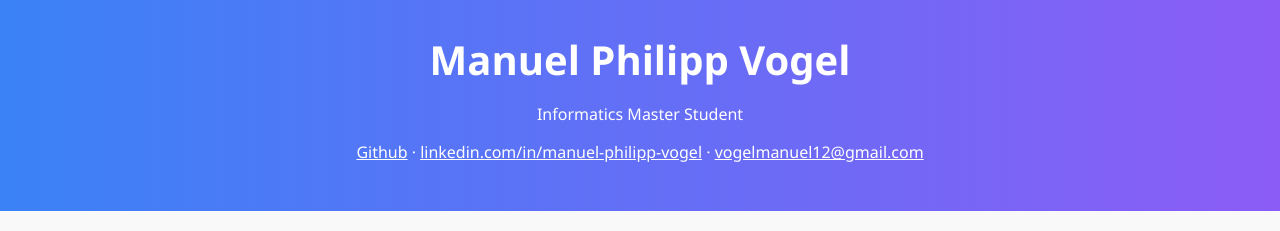
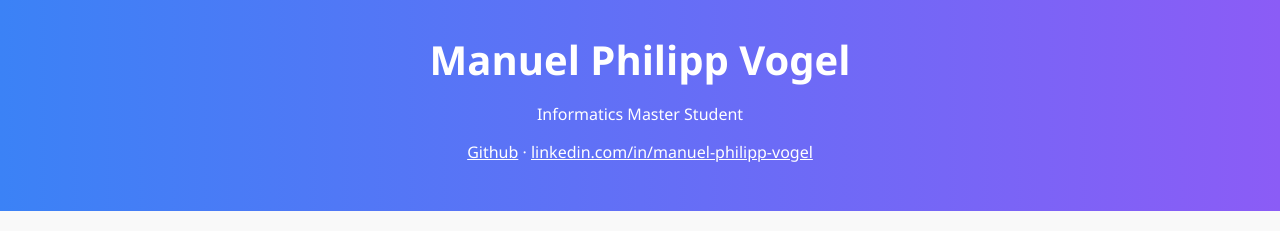
Before and after one commit to manu12121999/TestWebsite, a plain HTML site: page cv.html in a window 1280 px wide. Shown: the top 231 px of the page. Drawn offline with Linux system fonts and the light colour scheme.

Commit message:
update cv.html

```diff
--- a/cv.html
+++ b/cv.html
@@ -89,7 +89,7 @@
   <header>
     <h1>Manuel Philipp Vogel</h1>
     <p>Informatics Master Student</p>
-    <p><a href="https://github.com/manu12121999?tab=repositories&q=&type=&language=&sort=stargazers">Github</a>  &middot;  <a href="https://www.linkedin.com/in/manuel-philipp-vogel/" target="_blank">linkedin.com/in/manuel-philipp-vogel</a> &middot; <a href="mailto:vogelmanuel12@gmail.com">vogelmanuel12@gmail.com</a></p>
+    <p><a href="https://github.com/manu12121999?tab=repositories&q=&type=&language=&sort=stargazers">Github</a>  &middot;  <a href="https://www.linkedin.com/in/manuel-philipp-vogel/" target="_blank">linkedin.com/in/manuel-philipp-vogel</a></p>
   </header>
   <div class="container">
 
@@ -356,11 +356,6 @@
       <p>mountain biking, hiking, fitness kickboxing</p>
     </section>
 
-    <section>
-      <h2 class="section-header">Contact</h2>
-      <p>Email: <a href="mailto:vogelmanuel12@gmail.com">vogelmanuel12@gmail.com</a></p>
-    </section>
-
   </div>
 </body>
 </html>
```
